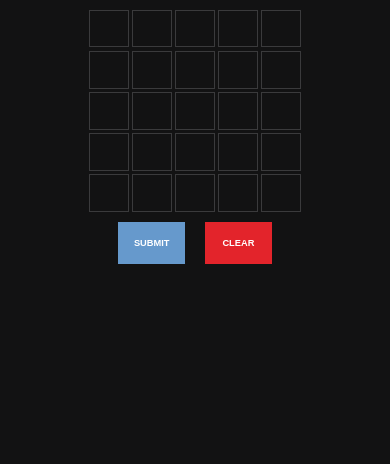
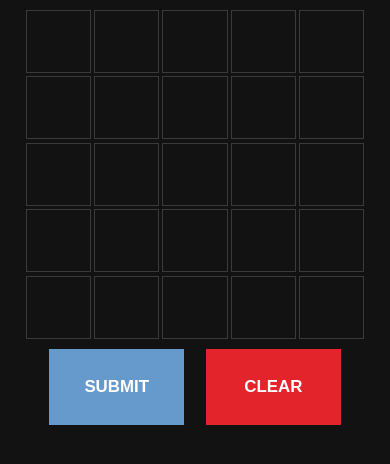
Before and after one commit to ARMcPro/wordle, a plain HTML site: page index.html in a window 390 px wide. Drawn offline with Linux system fonts and the light colour scheme.

Commit message:
Improved mobile UI

```diff
--- a/index.html
+++ b/index.html
@@ -6,7 +6,7 @@
     <title>Wordle Solver</title>
     <style>
         body {
-            font-size: 1vmax;
+            font-size: 2vh;
             background-color: #121213;
             color: white;
             font-weight: bold;
@@ -18,11 +18,11 @@
             align-items: center;
         }
         .char-input {
-            width: 4vmax;
-            height: 4vmax;
+            width: 7vh;
+            height: 7vh;
             text-align: center;
             font-weight: bold;
-            font-size: 2.5vmax;
+            font-size: 4vh;
             border: 0.1vmax solid rgb(58, 58, 60);
             color: white;
             margin: 0.2vmax;
@@ -33,13 +33,13 @@
         }
         button {
             padding: 2px;
-            width: 8vmax;
-            height: 5vmax;
+            width: 16vh;
+            height: 9vh;
             border: none;
             margin: 1vmax;
             color: white;
             font-weight: bold;
-            font-size: 1.1vmax;
+            font-size: 2vh;
         }
         button:hover {
             filter: brightness(80%);
@@ -57,7 +57,7 @@
         <button id="submit" style="background-color: #6699CC;">SUBMIT</button>
         <button id="clear" style="background-color: #E3242B;">CLEAR</button>
     </div>
-    <p id="answer" style="max-width: 50vmax; white-space: pre-wrap; font-size: 1.5vmax;"></p>
+    <p id="answer" style="max-width: 50vmax; white-space: pre-wrap; font-size: 2.5vh;"></p>
 
     <script>
         document.getElementById("clear").addEventListener("click", function() {
```
